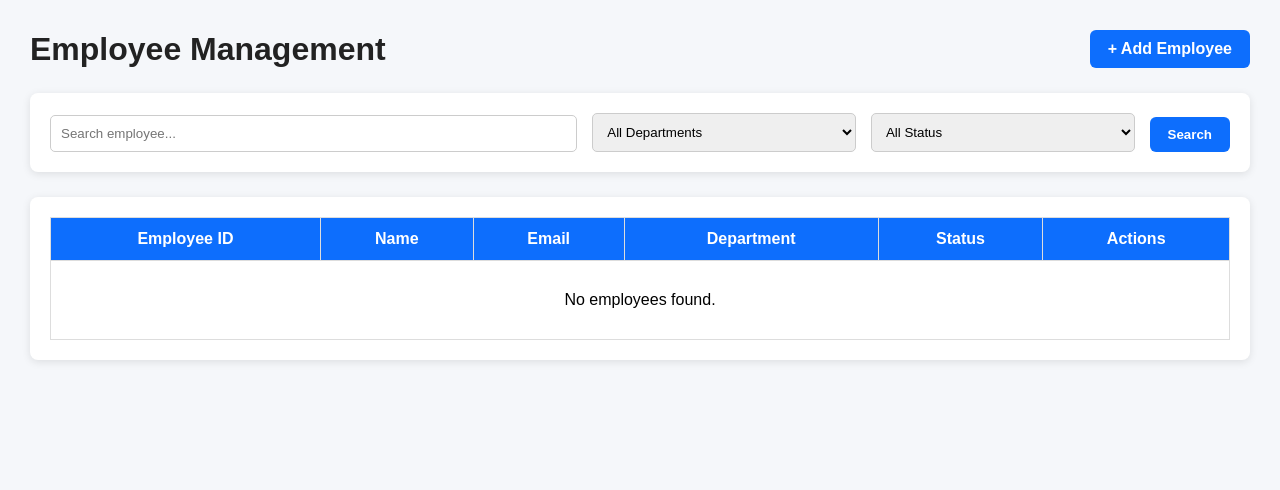
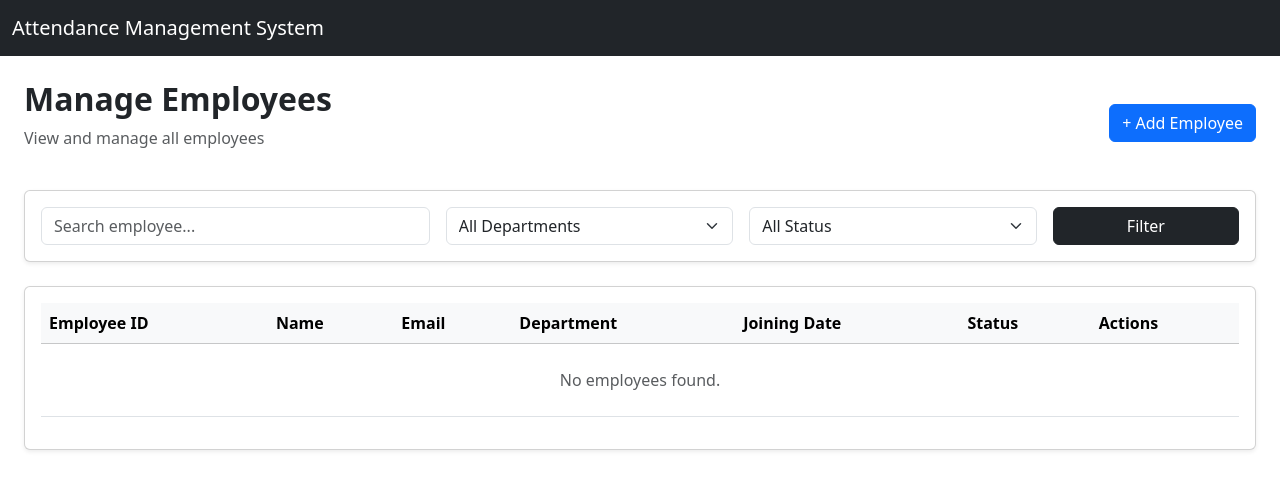
Before and after one commit to gaurav123-code/Attendance-Management-System, a Django app: page /employees/ in a window 1280 px wide. Shown: the top 490 px of the page. Run offline with Django 5.2, Linux system fonts and the light colour scheme; the visitor is signed in with stand-in values (Sample User, id 1); data that the repository does not hold is empty.

Commit message:
Update employee_list.html

```diff
--- a/templates/employee/employee_list.html
+++ b/templates/employee/employee_list.html
@@ -1,255 +1,102 @@
-<!DOCTYPE html>
-<html lang="en">
 
-<head>
-    <meta charset="UTF-8">
-    <meta name="viewport" content="width=device-width, initial-scale=1.0">
-    <title>Employee Management</title>
+{% extends 'base.html' %}
 
-    <style>
-        * {
-            margin: 0;
-            padding: 0;
-            box-sizing: border-box;
-            font-family: Arial, Helvetica, sans-serif;
-        }
+{% block content %}
 
-        body {
-            background: #f5f7fa;
-            padding: 30px;
-        }
+<div class="container-fluid mt-4">
 
-        .container {
-            max-width: 1300px;
-            margin: auto;
-        }
+    <!-- Page Header -->
+    <div class="d-flex justify-content-between align-items-center mb-4">
 
-        .header {
-            display: flex;
-            justify-content: space-between;
-            align-items: center;
-            margin-bottom: 25px;
-        }
+        <div>
+            <h2 class="fw-bold">
+                Manage Employees
+            </h2>
 
-        .header h1 {
-            color: #222;
-        }
-
-        .btn {
-            text-decoration: none;
-            padding: 10px 18px;
-            border-radius: 6px;
-            color: white;
-            font-weight: bold;
-        }
-
-        .btn-primary {
-            background: #0d6efd;
-        }
-
-        .card {
-            background: white;
-            padding: 20px;
-            border-radius: 8px;
-            box-shadow: 0 2px 8px rgba(0, 0, 0, .1);
-            margin-bottom: 25px;
-        }
-
-        .filters {
-            display: grid;
-            grid-template-columns: 2fr 1fr 1fr auto;
-            gap: 15px;
-            align-items: end;
-        }
-
-        input,
-        select {
-            width: 100%;
-            padding: 10px;
-            border: 1px solid #ccc;
-            border-radius: 5px;
-        }
-
-        table {
-            width: 100%;
-            border-collapse: collapse;
-        }
-
-        table thead {
-            background: #0d6efd;
-            color: white;
-        }
-
-        table th,
-        table td {
-            padding: 12px;
-            border: 1px solid #ddd;
-        }
-
-        tbody tr:nth-child(even) {
-            background: #f8f9fa;
-        }
-
-        .badge {
-            padding: 5px 10px;
-            border-radius: 20px;
-            color: white;
-            font-size: 13px;
-        }
-
-        .active {
-            background: #198754;
-        }
-
-        .inactive {
-            background: #dc3545;
-        }
-
-        .actions a {
-            text-decoration: none;
-            margin-right: 8px;
-            font-size: 14px;
-            font-weight: bold;
-        }
-
-        .view {
-            color: #0d6efd;
-        }
-
-        .edit {
-            color: #fd7e14;
-        }
-
-        .delete {
-            color: #dc3545;
-        }
-
-        .pagination {
-            display: flex;
-            justify-content: center;
-            margin-top: 25px;
-            gap: 8px;
-        }
-
-        .pagination a,
-        .pagination span {
-            padding: 8px 14px;
-            border: 1px solid #ddd;
-            text-decoration: none;
-            border-radius: 5px;
-        }
-
-        .current {
-            background: #0d6efd;
-            color: white;
-        }
-
-        @media(max-width:900px) {
-
-            .filters {
-                grid-template-columns: 1fr;
-            }
-
-            table {
-                display: block;
-                overflow-x: auto;
-            }
-
-            .header {
-                flex-direction: column;
-                gap: 15px;
-                align-items: flex-start;
-            }
-        }
-
-    </style>
-
-</head>
+            <p class="text-muted">
+                View and manage all employees
+            </p>
+        </div>
 
 
-<body>
+        <a href="{% url 'employee_create' %}" class="btn btn-primary">
 
-<div class="container">
+            + Add Employee
 
-
-    <div class="header">
-
-        <h1>Employee Management</h1>
-
-        <a href="{% url 'employee_create' %}" class="btn btn-primary">
-            + Add Employee
         </a>
 
     </div>
 
 
-    {% if messages %}
 
-        {% for message in messages %}
+    <!-- Filter Section -->
 
-        <div style="margin-bottom:15px;padding:12px;border-radius:5px;background:#d1ecf1;color:#0c5460;">
-            {{ message }}
-        </div>
+    <div class="card shadow-sm mb-4">
 
-        {% endfor %}
-
-    {% endif %}
+        <div class="card-body">
 
 
-
-    <div class="card">
-
-        <form method="get">
-
-            <div class="filters">
+            <form method="GET">
 
 
-                <div>
+                <div class="row g-3">
+
+
+                    <!-- Search -->
+
+                    <div class="col-md-4">
 
                         <input
                             type="text"
                             name="search"
+                            class="form-control"
                             placeholder="Search employee..."
-                    value="{{ search_query }}">
+                            value="{{ search_query }}"
+                        >
 
                     </div>
 
 
 
-                <div>
+                    <!-- Department Filter -->
 
-                    <select name="department">
+                    <div class="col-md-3">
 
+                        <select name="department" class="form-select">
 
                             <option value="">
                                 All Departments
                             </option>
 
 
-
                             {% for department in departments %}
 
-                        <option value="{{ department.id }}" {% if selected_department == department.id|stringformat:"s" %}selected{% endif %}>
+                                {% with dept_id=department.id|stringformat:"s" %}
+
+                                    <option
+                                        value="{{ department.id }}"
+                                        {% if selected_department == dept_id %}selected{% endif %}
+                                    >
 
                                         {{ department.name }}
 
                                     </option>
 
+                                {% endwith %}
 
                             {% endfor %}
 
-
                         </select>
-
 
                     </div>
 
 
 
-                <div>
+                    <!-- Status Filter -->
 
+                    <div class="col-md-3">
 
-                    <select name="status">
+                        <select name="status" class="form-select">
 
 
                             <option value="">
@@ -257,14 +104,14 @@
                             </option>
 
 
-
-                        <option value="active" {% if selected_status == "active" %}selected{% endif %}>
+                            <option value="active"
+                            {% if selected_status == "active" %}selected{% endif %}>
                                 Active
                             </option>
 
 
-
-                        <option value="inactive" {% if selected_status == "inactive" %}selected{% endif %}>
+                            <option value="inactive"
+                            {% if selected_status == "inactive" %}selected{% endif %}>
                                 Inactive
                             </option>
 
@@ -276,11 +123,16 @@
 
 
 
-                <div>
+
+                    <!-- Filter Button -->
+
+                    <div class="col-md-2">
 
 
-                    <button type="submit" class="btn btn-primary" style="border:none;cursor:pointer;">
-                        Search
+                        <button type="submit" class="btn btn-dark w-100">
+
+                            Filter
+
                         </button>
 
 
@@ -297,30 +149,65 @@
         </div>
 
 
+    </div>
 
 
 
-    <div class="card">
+
+    <!-- Employee Table -->
 
 
-        <table>
+    <div class="card shadow-sm">
 
 
-            <thead>
+        <div class="card-body">
+
+
+            <div class="table-responsive">
+
+
+                <table class="table table-hover align-middle">
+
+
+                    <thead class="table-light">
+
 
                         <tr>
 
-                    <th>Employee ID</th>
 
-                    <th>Name</th>
+                            <th>
+                                Employee ID
+                            </th>
 
-                    <th>Email</th>
 
-                    <th>Department</th>
+                            <th>
+                                Name
+                            </th>
 
-                    <th>Status</th>
 
-                    <th>Actions</th>
+                            <th>
+                                Email
+                            </th>
+
+
+                            <th>
+                                Department
+                            </th>
+
+
+                            <th>
+                                Joining Date
+                            </th>
+
+
+                            <th>
+                                Status
+                            </th>
+
+
+                            <th>
+                                Actions
+                            </th>
 
 
                         </tr>
@@ -333,30 +220,51 @@
                     <tbody>
 
 
+
                         {% for employee in page_obj %}
+
 
 
                         <tr>
 
 
                             <td>
+
                                 {{ employee.employee_id }}
+
                             </td>
 
 
+
                             <td>
+
                                 {{ employee.first_name }}
                                 {{ employee.last_name }}
+
                             </td>
 
 
+
                             <td>
+
                                 {{ employee.email }}
+
                             </td>
 
 
+
                             <td>
+
                                 {{ employee.department.name }}
+
+                            </td>
+
+
+
+                            <td>
+
+                                {{ employee.date_joined }}
+
                             </td>
 
 
@@ -367,16 +275,20 @@
                                 {% if employee.is_active %}
 
 
-                        <span class="badge active">
+                                    <span class="badge bg-success">
+
                                         Active
+
                                     </span>
 
 
                                 {% else %}
 
 
-                        <span class="badge inactive">
+                                    <span class="badge bg-danger">
+
                                         Inactive
+
                                     </span>
 
 
@@ -388,25 +300,37 @@
 
 
 
-                    <td class="actions">
+                            <td>
 
 
-                        <a href="{% url 'employee_detail' employee.id %}" class="view">
+                                <a href="{% url 'employee_detail' employee.id %}"
+                                    class="btn btn-sm btn-info text-white">
+
                                     View
+
                                 </a>
 
 
-                        <a href="{% url 'employee_update' employee.id %}" class="edit">
+
+                                <a href="{% url 'employee_update' employee.id %}"
+                                    class="btn btn-sm btn-warning">
+
                                     Edit
+
                                 </a>
 
 
-                        <a href="{% url 'employee_delete' employee.id %}" class="delete">
+
+                                <a href="{% url 'employee_delete' employee.id %}"
+                                    class="btn btn-sm btn-danger">
+
                                     Delete
+
                                 </a>
 
 
                             </td>
+
 
 
                         </tr>
@@ -416,13 +340,21 @@
                         {% empty %}
 
 
+
                         <tr>
 
-                    <td colspan="6" style="text-align:center;padding:30px;">
+
+                            <td colspan="7" class="text-center text-muted py-4">
+
+
                                 No employees found.
+
+
                             </td>
 
+
                         </tr>
+
 
 
                         {% endfor %}
@@ -438,65 +370,70 @@
             </div>
 
 
+        </div>
+
+
+    </div>
 
 
 
+    <!-- Pagination -->
+
     {% if page_obj.has_other_pages %}
 
+    <nav class="mt-4">
 
-    <div class="pagination">
+        <ul class="pagination justify-content-center">
 
 
             {% if page_obj.has_previous %}
 
+            <li class="page-item">
 
-        <a href="?page={{ page_obj.previous_page_number }}&search={{ search_query }}&department={{ selected_department }}&status={{ selected_status }}">
+                <a class="page-link"
+                href="?page={{ page_obj.previous_page_number }}">
+
                     Previous
+
                 </a>
 
+            </li>
 
             {% endif %}
 
 
 
+            <li class="page-item active">
 
-        {% for page_number in page_obj.paginator.page_range %}
+                <span class="page-link">
 
+                    {{ page_obj.number }}
 
-
-            {% if page_number == page_obj.number %}
-
-
-            <span class="current">
-                {{ page_number }}
                 </span>
 
-
-            {% else %}
-
-
-            <a href="?page={{ page_number }}&search={{ search_query }}&department={{ selected_department }}&status={{ selected_status }}">
-                {{ page_number }}
-            </a>
-
-
-            {% endif %}
-
-
-
-        {% endfor %}
-
-
+            </li>
 
 
 
             {% if page_obj.has_next %}
 
+            <li class="page-item">
 
-        <a href="?page={{ page_obj.next_page_number }}&search={{ search_query }}&department={{ selected_department }}&status={{ selected_status }}">
+                <a class="page-link"
+                href="?page={{ page_obj.next_page_number }}">
+
                     Next
+
                 </a>
 
+            </li>
+
+            {% endif %}
+
+
+        </ul>
+
+    </nav>
 
     {% endif %}
 
@@ -505,13 +442,4 @@
 </div>
 
 
-    {% endif %}
-
-
-
-</div>
-
-
-</body>
-
-</html>
+{% endblock %}
```
Lines whose indentation alone changed are shown as unchanged.
